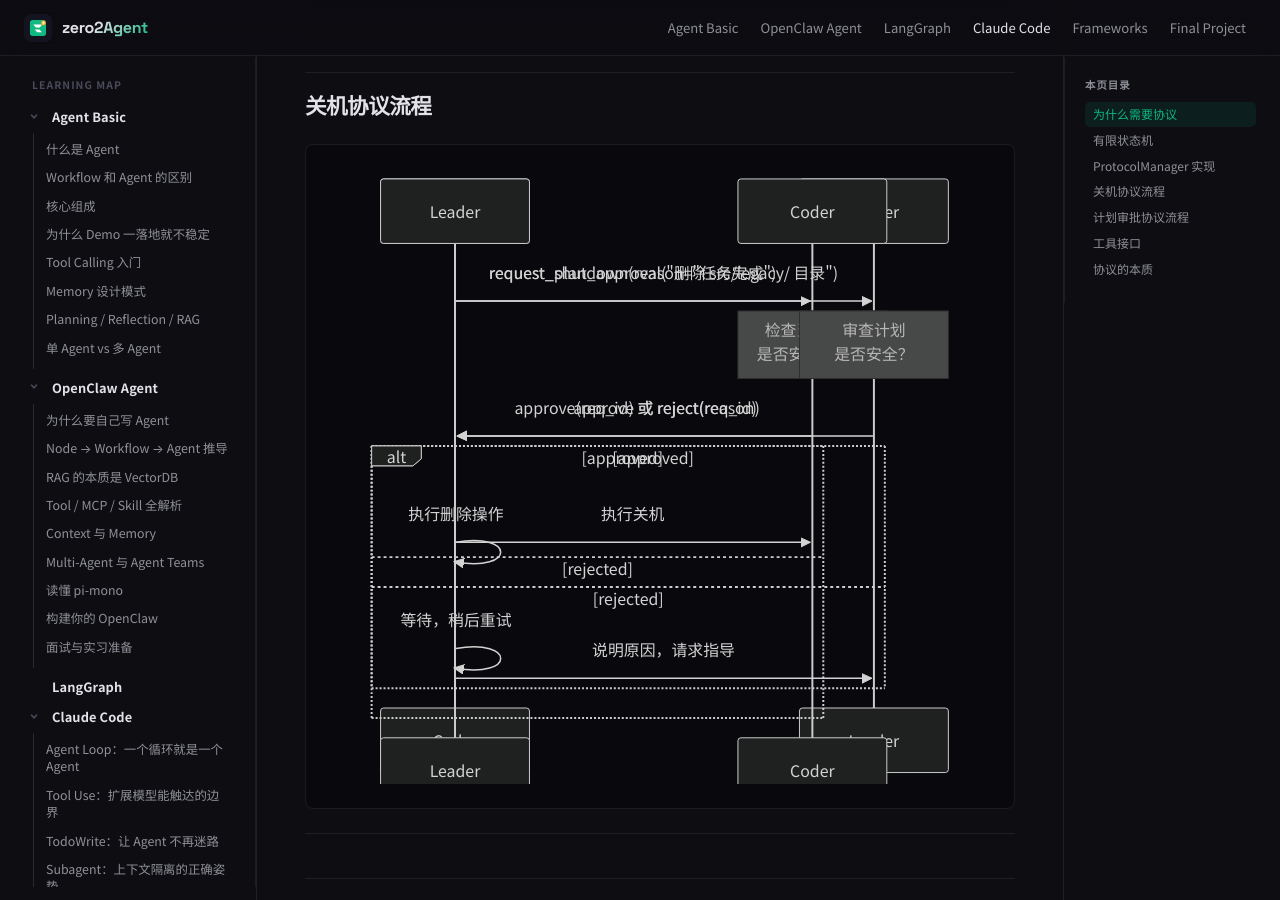
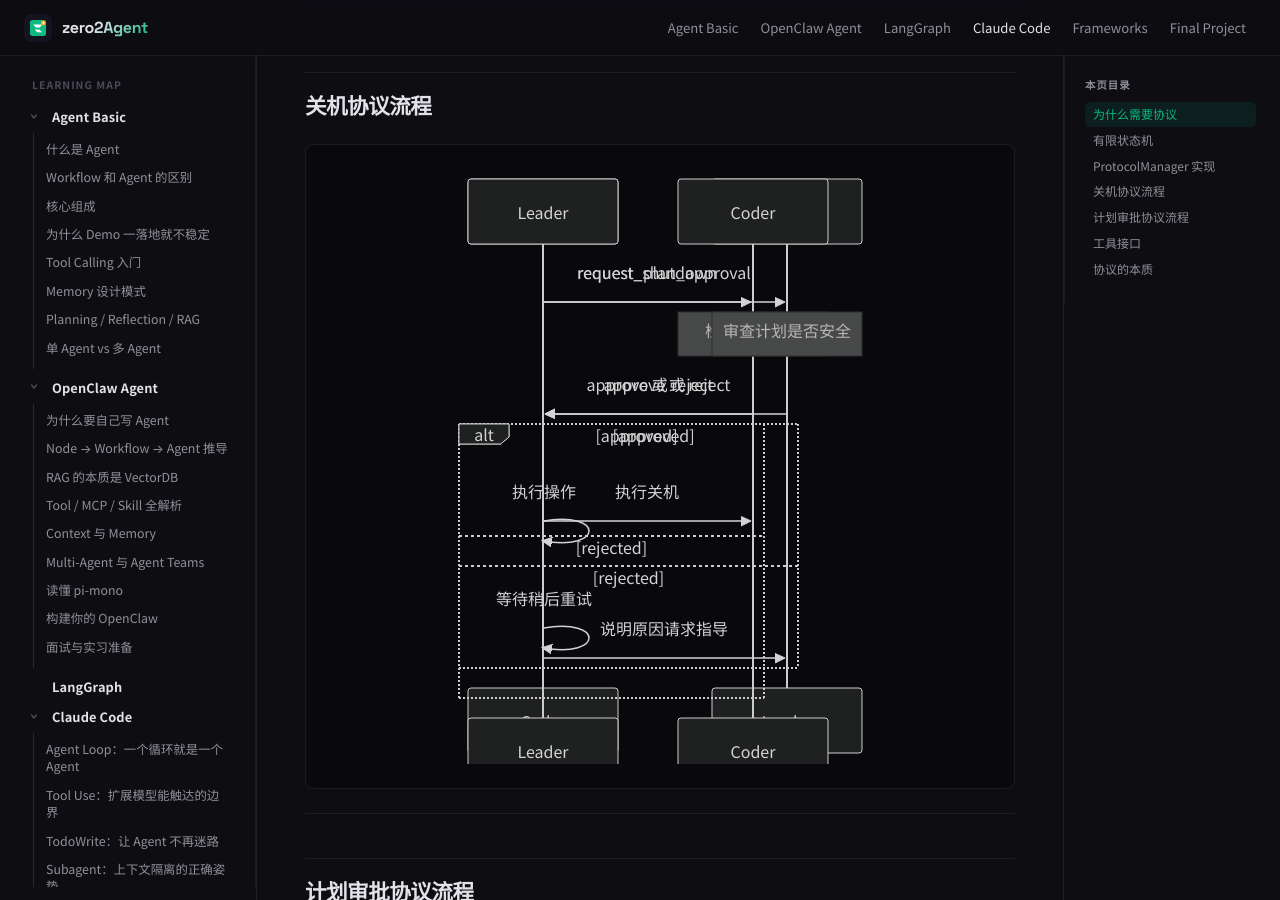
Before and after one commit to ranxi2001/zero2Agent, a Jekyll site: the page built from learn-claude-code/10-team-protocols/index.md, in a window 1280 px wide and 900 px high, scrolled down 3201 px. Built offline with Jekyll 4.4.1, drawn with Linux system fonts in a browser that asks for light colours.

Commit message:
fix mermaid syntax errors in learn-claude-code articles
- s01: replace Unicode ≠ with 'stop' in edge label
- s07: remove → Unicode arrows from flowchart node labels
- s10: remove <br/> HTML from sequenceDiagram Note blocks
- s11: remove \n from stateDiagram-v2 transition labels

All incompatible with mermaid 9.4.3

Co-Authored-By: Claude Sonnet 4.6 <noreply@anthropic.com>

```diff
--- a/learn-claude-code/10-team-protocols/index.md
+++ b/learn-claude-code/10-team-protocols/index.md
@@ -145,13 +145,13 @@ class ProtocolManager:
 
 <div class="mermaid">
 sequenceDiagram
-    Leader->>Coder: request_shutdown(reason="任务完成")
-    Note over Coder: 检查当前状态<br/>是否安全关机？
-    Coder->>Leader: approve(req_id) 或 reject(req_id)
+    Leader->>Coder: request_shutdown
+    Note over Coder: 检查当前状态
+    Coder->>Leader: approve 或 reject
     alt approved
         Leader->>Coder: 执行关机
     else rejected
-        Leader->>Leader: 等待，稍后重试
+        Leader->>Leader: 等待稍后重试
     end
 </div>
 
@@ -161,13 +161,13 @@ sequenceDiagram
 
 <div class="mermaid">
 sequenceDiagram
-    Coder->>Leader: request_plan_approval("删除 src/legacy/ 目录")
-    Note over Leader: 审查计划<br/>是否安全？
-    Leader->>Coder: approve 或 reject(reason)
+    Coder->>Leader: request_plan_approval
+    Note over Leader: 审查计划是否安全
+    Leader->>Coder: approve 或 reject
     alt approved
-        Coder->>Coder: 执行删除操作
+        Coder->>Coder: 执行操作
     else rejected
-        Coder->>Leader: 说明原因，请求指导
+        Coder->>Leader: 说明原因请求指导
     end
 </div>
 
```
Also changed, not shown: learn-claude-code/01-agent-loop/index.md (+1 -1 lines), learn-claude-code/07-task-system/index.md (+8 -7 lines), learn-claude-code/11-autonomous-agents/index.md (+3 -3 lines).
